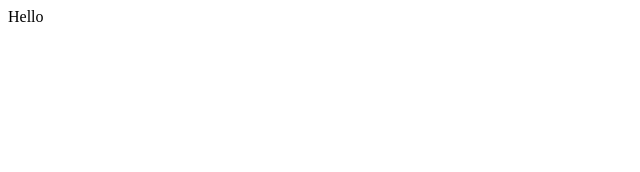
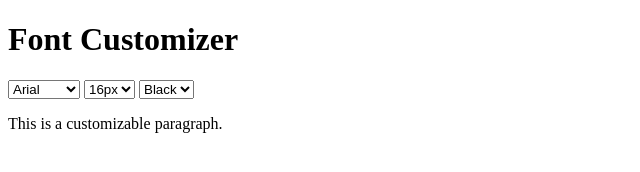
Before and after one commit to hanaazz/IT10-REMOTE-HANAZHALEIFAJARITO, a plain HTML site: page index.html in a window 1280 px wide. Shown: the whole page, without its empty margins (0-640 px from the left). Drawn offline with Linux system fonts and the light colour scheme.

Commit message:
Added dropdowns and paragraph for font customization

```diff
--- a/index.html
+++ b/index.html
@@ -6,7 +6,22 @@
     <title>Hana</title>
 </head>
 <body>
-    Hello
+    <h1> Font Customizer</h1>
+    <select name="dropdown" id="fontSelect">
+        <option value="Arial">Arial</option>
+        <option value="Georgia">Georgia</option>
+        <option value="Verdana">Verdana</option>
+    </select>
+    <select name="dropdown" id="sizeSelect">
+        <option value="16px">16px</option>
+        <option value="21px">21px</option>
+    </select>
+    <select name="dropdown" id="colorSelect">
+        <option value="Black">Black</option>
+        <option value="Blue">Blue</option>
+        <option value="Red">Red</option>
+    </select>
+    <p id="diaplayText"> This is a customizable paragraph.</p>
     <script scr="script.js"></script>
 </body>
 </html>
```
